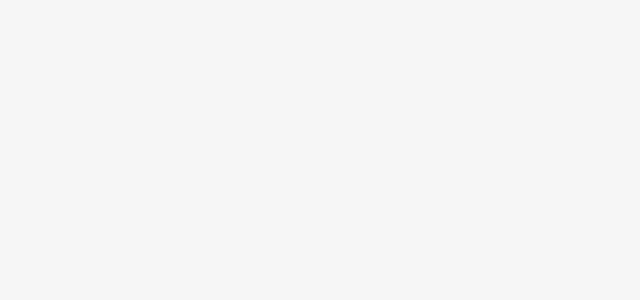
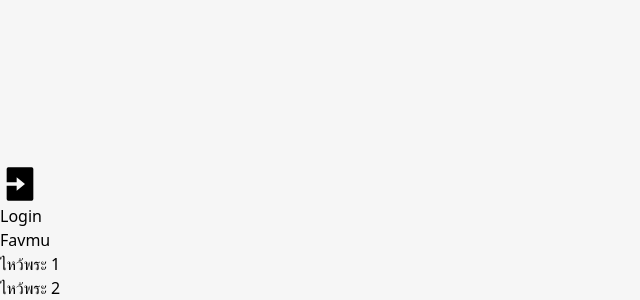
Before and after one commit to Perthanakrit/trippa-pototype, a React (Vite) app in the folder client-app/: page /favmu in a window 1280 px wide. Shown: the part 1646-1946 px from the top of the page, without its empty margins (0-640 px from the left). Before the commit the page ends 800 px from the top, so only its background shows below. Built offline with nearby package versions, Linux system fonts and the light colour scheme.

Commit message:
Initial Trip Dispaly

```diff
--- /dev/null
+++ b/client-app/src/components/feature/tripsdashboard/TripItem.tsx
@@ -0,0 +1,13 @@
+import React from "react";
+
+interface Props {
+  trip: any;
+}
+
+export default function TripItem({ trip }: Props) {
+  return (
+    <div>
+      <h1>{trip.name}</h1>
+    </div>
+  );
+}
--- /dev/null
+++ b/client-app/src/components/feature/tripsdashboard/TripList.tsx
@@ -0,0 +1,16 @@
+import React from "react";
+import TripItem from "./TripItem";
+
+interface Props {
+  trips: any;
+}
+
+export default function TripList({ trips }: Props) {
+  return (
+    <div>
+      {trips.map((trip: any) => (
+        <TripItem key={trip.id} trip={trip} />
+      ))}
+    </div>
+  );
+}
--- a/client-app/src/components/pages/home/Home.tsx
+++ b/client-app/src/components/pages/home/Home.tsx
@@ -1,5 +1,3 @@
-import React from "react";
-import Header from "../../header/Header";
 import TripRecommedation from "../../recommend_trip/TripRecommedation";
 import Layout from "../../layout/Layout";
 import Navbar from "../../header/Navbar";
@@ -29,7 +27,9 @@ export default function Home() {
       </div>
 
       {/* Recommad trip */}
-      <TripRecommedation />
+      <div className=" bg-slate-300/60 p-5">
+        <TripRecommedation />
+      </div>
     </Layout>
   );
 }
--- a/client-app/src/components/pages/muteuh/Favmu.tsx
+++ b/client-app/src/components/pages/muteuh/Favmu.tsx
@@ -1,5 +1,20 @@
-import React from "react";
+import React, { useEffect, useState } from "react";
+import Layout from "../../layout/Layout";
+import TripList from "../../feature/tripsdashboard/TripList";
+import { muteluhTrips } from "../../../data";
 
 export default function Favmu() {
-  return <div>Favmu</div>;
+  const [trips, SetTrips] = useState<Array<any>>([]);
+  useEffect(() => {
+    SetTrips(muteluhTrips);
+  }, []);
+
+  return (
+    <Layout>
+      <div>
+        Favmu
+        <TripList trips={trips} />
+      </div>
+    </Layout>
+  );
 }
--- a/client-app/src/components/recommend_trip/TripRecommedation.tsx
+++ b/client-app/src/components/recommend_trip/TripRecommedation.tsx
@@ -1,9 +1,8 @@
-import React, { useRef } from "react";
-import { Link } from "react-router-dom";
 import { twMerge } from "tailwind-merge";
 import { ClassValue, clsx } from "clsx";
 import img1 from "../../assets/images/img-1.jpg";
-import trips from "../../data";
+import { trips } from "../../data";
+import { FaAngleLeft, FaAngleRight } from "react-icons/fa";
 
 // this function is used to combine (conditional) classNames and uses clsx and tailwind-merge
 function cn(...inputs: ClassValue[]) {
@@ -11,9 +10,11 @@ function cn(...inputs: ClassValue[]) {
 }
 export default function TripRecommedation() {
   return (
-    <div className="flex px-0 py-9 items-center justify-center">
-      <div className="wrapper flex max-w-7xl relative">
-        <i id="left" className="fa-solid fa-angle-left"></i>
+    <div className="flex items-center justify-center">
+      <div className="wrapper flex max-w-7xl relative items-center">
+        <i id="left" className="mr-2">
+          <FaAngleLeft size={30} />
+        </i>
         <div className="carousel cursor-pointer overflow-hidden whitespace-nowrap scroll-smooth flex">
           {trips.map((trip: any) => (
             <img
@@ -25,7 +26,9 @@ export default function TripRecommedation() {
           ))}
         </div>
 
-        <i id="right" className="fa-solid fa-angle-right"></i>
+        <i id="right" className="ml-2">
+          <FaAngleRight size={30} />
+        </i>
       </div>
     </div>
   );
--- a/client-app/src/data.ts
+++ b/client-app/src/data.ts
@@ -5,7 +5,7 @@ import img3 from "./assets/images/img-3.jpg";
 import img4 from "./assets/images/img-4.jpg";
 import img5 from "./assets/images/img-5.jpg";
 
-const trips = [
+export const trips = [
   {
     name: "Trip 1",
     description: "Trip 1 description",
@@ -31,6 +31,33 @@ const trips = [
     description: "Trip 5 description",
     image: img5,
   },
+] as const;
+
+
+export const muteluhTrips = [
+  {
+    id:"1",
+    name: "ไหว้พระ 1",
+    description: "วัดสวยงาม",
+    image: img1,
+    origin: "เมืองเชียงใหม่",
+    destination: "เมืองลำปาง",
+    landmark: "วัดพระธาตุลำปางหลวง",
+    duration: "1 วัน 1 คืน",
+    price: "1000",
+    fee: "5"
+  },
+  {
+    id: "2",
+    name: "ไหว้พระ 2",
+    description: "วัดน่าเที่ยว",
+    image: img2,
+    origin: "กรุงเทพ",
+    destination: "เมืองอุบล",
+    landmark: "วัดพระธาตุลำปางหลวง",
+    duration: "3 วัน 2 คืน",
+    price: "2000",
+    fee: "7"
+  }
+
 ];
-
-export default trips;
--- a/client-app/src/main.tsx
+++ b/client-app/src/main.tsx
@@ -7,7 +7,7 @@ import Home from "./components/pages/home/Home.tsx";
 import FavEat from "./components/pages/faveat/FavEat.tsx";
 import FavNature from "./components/pages/favnature/FavNature.tsx";
 import NotFound from "./NotFound.tsx";
-import Favmu from "./components/pages/muteuh/favmu.tsx";
+import Favmu from "./components/pages/muteuh/Favmu.tsx";
 
 const router = createBrowserRouter([
   {
```
Also changed, not shown: client-app/src/components/feature/tripdetail/TripInfo.tsx (added, +7 -0 lines).
